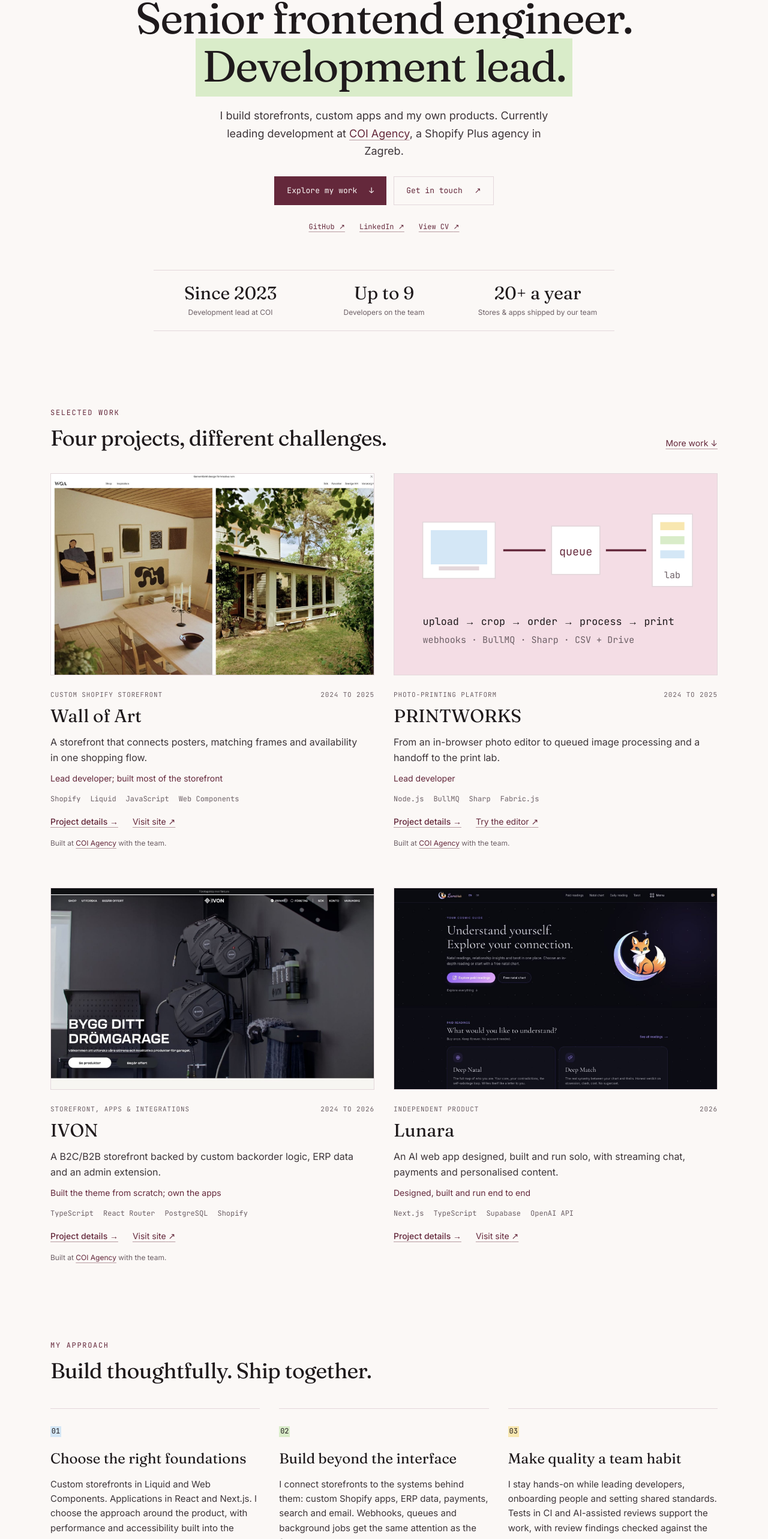
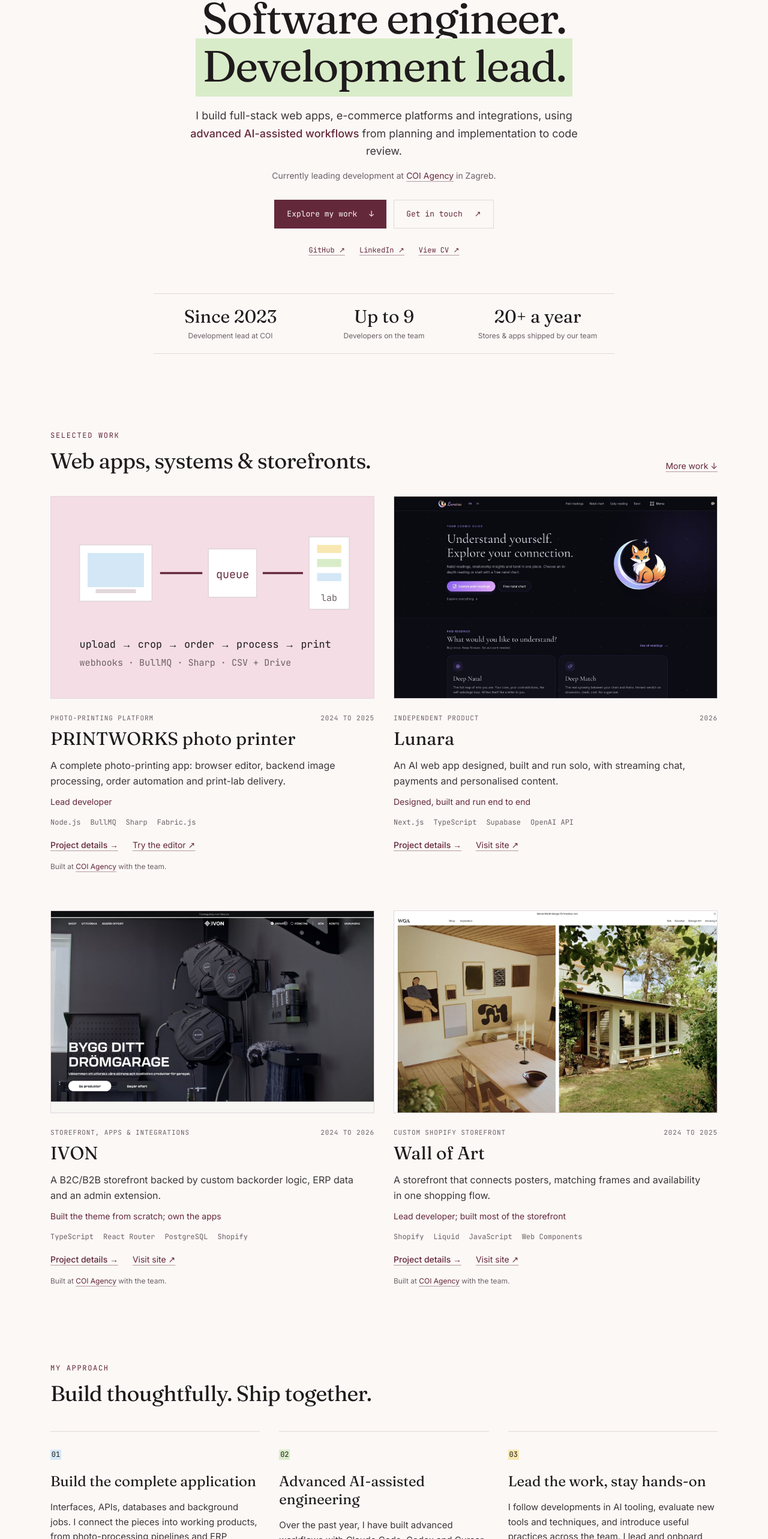
Before and after one commit to labranka/branka-portfolio, a Next.js app: page / in a window 1280 px wide. Shown: the part 211-2777 px from the top of the page at 60% size. Built offline with nearby package versions, Linux system fonts and the light colour scheme.

Commit message:
Highlight full-stack engineering and advanced AI workflows

```diff
--- a/src/app/opengraph-image.tsx
+++ b/src/app/opengraph-image.tsx
@@ -1,6 +1,6 @@
 import { ImageResponse } from "next/og";
 
-export const alt = "Branka Lakićević, senior frontend engineer and development lead. Storefronts, apps and independent products.";
+export const alt = "Branka Lakićević, software engineer and development lead. Full-stack apps and advanced AI-assisted engineering.";
 export const size = { width: 1200, height: 630 };
 export const contentType = "image/png";
 
@@ -10,11 +10,11 @@ export default function OpenGraphImage() {
       <div style={{ display: "flex", fontSize: 22, color: "#64283b" }}>branka.lakicevic</div>
       <div style={{ display: "flex", flexDirection: "column" }}>
         <div style={{ display: "flex", fontSize: 82, letterSpacing: "-3px", lineHeight: 1.15 }}>Branka Lakićević</div>
-        <div style={{ display: "flex", alignSelf: "flex-start", marginTop: 24, padding: "8px 16px", background: "#d9ecc9", fontSize: 36 }}>Senior frontend engineer.</div>
+        <div style={{ display: "flex", alignSelf: "flex-start", marginTop: 24, padding: "8px 16px", background: "#d9ecc9", fontSize: 36 }}>Software engineer.</div>
         <div style={{ display: "flex", marginTop: 14, fontSize: 36 }}>Hands-on development lead.</div>
       </div>
       <div style={{ display: "flex", justifyContent: "space-between", borderTop: "1px solid #e3d7db", paddingTop: 24, fontSize: 20, color: "#64283b" }}>
-        <div style={{ display: "flex" }}>Storefronts · Custom apps · Independent products</div>
+        <div style={{ display: "flex" }}>Full-stack apps · AI-assisted engineering</div>
         <div style={{ display: "flex" }}>Zagreb / Remote</div>
       </div>
     </div>,
--- a/src/components/About.tsx
+++ b/src/components/About.tsx
@@ -6,11 +6,12 @@ export function About() {
     <section id="about" className="section-shell">
       <div className="grid gap-8 md:grid-cols-[1fr_280px] md:items-start md:gap-16">
         <div>
-          <SectionTitle eyebrow="A little about me" title="A developer who also leads." />
+          <SectionTitle eyebrow="A little about me" title="From idea to working product." />
           <div className="mt-7 max-w-2xl space-y-4 text-base leading-relaxed text-body sm:text-[17px]">
-            <p>I lead a team of up to nine developers at <a href="https://coiagency.com" target="_blank" rel="noopener noreferrer" className="text-link">COI Agency</a> and still write code every day. My work includes interviewing and onboarding developers, technical demos with clients and management discussions.</p>
+            <p>I build web applications, e-commerce platforms and integrations across the stack. At <a href="https://coiagency.com" target="_blank" rel="noopener noreferrer" className="text-link">COI Agency</a>, I lead a team of up to nine developers while staying hands-on with the code, architecture and delivery.</p>
             <p>I started building Shopify stores as a freelancer while studying Information Systems and Technologies at the Faculty of Organizational Sciences in Belgrade. I joined COI in 2022 and became development lead in 2023.</p>
-            <p>Outside agency work, I build and run my own products. That gives me room to work on everything from the first interface to payments, accounts and deployment.</p>
+            <p>Over the past year, advanced AI-assisted development has become a core part of my work. I have introduced AI coding workflows, shared standards and automated code review across the team, and continue to evaluate new tools and approaches.</p>
+            <p>Alongside agency work, I design, build and run my own products, from the interface and backend to payments and deployment. Leading a team also means interviewing and onboarding developers, sharing knowledge and working through technical decisions with clients.</p>
             <p className="font-mono text-xs text-plum">Based in Zagreb. Open to Zagreb, Belgrade or remote.</p>
           </div>
         </div>
--- a/src/components/Contact.tsx
+++ b/src/components/Contact.tsx
@@ -8,7 +8,7 @@ export function Contact() {
         <div className="mt-4 grid gap-7 md:grid-cols-[1fr_auto] md:items-end md:gap-12">
           <div>
             <h2 className="font-display text-4xl leading-tight tracking-[-0.02em] text-ink sm:text-5xl">Let&apos;s build something good.</h2>
-            <p className="mt-4 max-w-lg text-base leading-relaxed">Open to frontend engineering and development lead opportunities in Zagreb, Belgrade or remotely.</p>
+            <p className="mt-4 max-w-lg text-base leading-relaxed">Open to software engineering, full-stack development and technical leadership opportunities in Zagreb, Belgrade or remotely.</p>
             <a href={`mailto:${email}`} className="text-link mt-5 inline-block break-all text-base">{email}</a>
           </div>
           <a href="/Branka-Lakicevic-CV.pdf" target="_blank" rel="noopener noreferrer" className="button-primary justify-self-start">View my CV <span aria-hidden="true">↗</span></a>
--- a/src/components/Hero.tsx
+++ b/src/components/Hero.tsx
@@ -4,14 +4,17 @@ export function Hero() {
   return (
     <section className="mx-auto max-w-6xl px-5 pb-12 pt-14 text-center sm:pb-16 sm:pt-20 lg:pt-24">
       <p className="font-mono text-xs uppercase tracking-[0.14em] text-plum">Hi, I&apos;m Branka Lakićević</p>
-      <h1 className="mx-auto mt-6 max-w-4xl font-display text-[clamp(2.6rem,5.7vw,4.6rem)] leading-[1.1] tracking-[-0.025em] text-ink">
-        Senior frontend engineer.<br />
+      <h1 className="mx-auto mt-6 max-w-4xl font-display text-[clamp(2rem,5.7vw,4.6rem)] leading-[1.1] tracking-[-0.025em] text-ink">
+        Software engineer.<br />
         <span className="hl mark-sage">Development lead.</span>
       </h1>
-      <p className="mx-auto mt-7 max-w-xl text-base leading-relaxed text-body sm:text-lg">
-        I build storefronts, custom apps and my own products.
-        Currently leading development at{" "}
-        <a href="https://coiagency.com" target="_blank" rel="noopener noreferrer" className="text-link">COI Agency</a>, a Shopify Plus agency in Zagreb.
+      <p className="mx-auto mt-7 max-w-2xl text-base leading-relaxed text-body sm:text-lg">
+        I build full-stack web apps, e-commerce platforms and integrations, using{" "}
+        <span className="font-medium text-plum">advanced AI-assisted workflows</span>{" "}
+        from planning and implementation to code review.
+      </p>
+      <p className="mx-auto mt-4 max-w-xl text-sm leading-relaxed text-muted">
+        Currently leading development at <a href="https://coiagency.com" target="_blank" rel="noopener noreferrer" className="text-link">COI Agency</a> in Zagreb.
       </p>
       <div className="mt-7 flex flex-wrap justify-center gap-3">
         <a href="#work" className="button-primary">Explore my work <span aria-hidden="true">↓</span></a>
--- a/src/components/HowIWork.tsx
+++ b/src/components/HowIWork.tsx
@@ -1,9 +1,9 @@
 import { SectionTitle } from "./SectionTitle";
 
 const principles = [
-  { title: "Choose the right foundations", text: "Custom storefronts in Liquid and Web Components. Applications in React and Next.js. I choose the approach around the product, with performance and accessibility built into the work.", tone: "mark-sky" },
-  { title: "Build beyond the interface", text: "I connect storefronts to the systems behind them: custom Shopify apps, ERP data, payments, search and email. Webhooks, queues and background jobs get the same attention as the frontend.", tone: "mark-sage" },
-  { title: "Make quality a team habit", text: "I stay hands-on while leading developers, onboarding people and setting shared standards. Tests in CI and AI-assisted reviews support the work, with review findings checked against the source.", tone: "mark-sun" },
+  { title: "Build the complete application", text: "Interfaces, APIs, databases and background jobs. I connect the pieces into working products, from photo-processing pipelines and ERP integrations to payments, accounts and deployment.", tone: "mark-sky" },
+  { title: "Advanced AI-assisted engineering", text: "Over the past year, I have built advanced workflows with Claude Code, Codex and Cursor, from planning and implementation to code review. I use coding agents, shared rules and automated PR reviews, checking the output against the source and verifying changes with tests.", tone: "mark-sage" },
+  { title: "Lead the work, stay hands-on", text: "I follow developments in AI tooling, evaluate new tools and techniques, and introduce useful practices across the team. I lead and onboard developers, maintain shared standards and stay hands-on with architecture, implementation and delivery.", tone: "mark-sun" },
 ];
 
 export function HowIWork() {
--- a/src/components/ProjectCard.tsx
+++ b/src/components/ProjectCard.tsx
@@ -15,7 +15,7 @@ export function ProjectCard({ project, story }: (typeof featuredProjects)[number
           <span>{story.label}</span><span>{project.year}</span>
         </div>
         <h3 className="font-display text-3xl leading-tight text-ink">
-          <Link href={href} className="transition-colors hover:text-plum">{project.slug === "printworks-platform" ? "PRINTWORKS" : project.title}</Link>
+          <Link href={href} className="transition-colors hover:text-plum">{project.slug === "printworks-platform" ? "PRINTWORKS photo printer" : project.title}</Link>
         </h3>
         <p className="mt-3 max-w-lg text-base leading-relaxed text-body">{story.summary}</p>
         <p className="mt-3 text-sm text-plum">{project.role}</p>
--- a/src/components/WorkGrid.tsx
+++ b/src/components/WorkGrid.tsx
@@ -6,7 +6,7 @@ export function WorkGrid() {
   return (
     <section id="work" className="section-shell">
       <div className="mb-9 flex flex-wrap items-end justify-between gap-5">
-        <SectionTitle eyebrow="Selected work" title="Four projects, different challenges." />
+        <SectionTitle eyebrow="Selected work" title="Web apps, systems & storefronts." />
         <a href="#more" className="text-link mb-1 text-sm">More work <span aria-hidden="true">↓</span></a>
       </div>
       <div className="grid gap-x-8 gap-y-14 md:grid-cols-2 md:gap-y-16">
--- a/src/content/case-studies.ts
+++ b/src/content/case-studies.ts
@@ -13,22 +13,9 @@ type CaseStudy = {
 // Add measured outcomes only when they can be verified.
 export const caseStudies: CaseStudy[] = [
   {
-    slug: "wall-of-art",
-    label: "Custom Shopify storefront",
-    summary: "A storefront that connects posters, matching frames and availability in one shopping flow.",
-    stack: ["Shopify", "Liquid", "JavaScript", "Web Components"],
-    context: "Wall of Art sells posters and frames. The storefront needed to connect the two, check availability and keep related items together in the cart, while following the supplied design.",
-    implementation: [
-      { title: "Matching products", text: "Built poster and frame matching with availability checks, so the selection flow accounts for the products that can actually be purchased together." },
-      { title: "A connected cart", text: "Implemented grouped cart items with the Shopify Ajax Cart API, keeping the relationship between a poster and its frame visible in the shopping flow." },
-      { title: "Picking up where you left off", text: "Added saved favourites and recently viewed products. Built most of the storefront as lead developer, working with the COI Agency team and supplied designs." },
-    ],
-    delivered: "A custom storefront with connected product selection, grouped cart items and features that help shoppers return to products they have already discovered.",
-  },
-  {
     slug: "printworks-platform",
     label: "Photo-printing platform",
-    summary: "From an in-browser photo editor to queued image processing and a handoff to the print lab.",
+    summary: "A complete photo-printing app: browser editor, backend image processing, order automation and print-lab delivery.",
     stack: ["Node.js", "BullMQ", "Sharp", "Fabric.js"],
     context: "The PRINTWORKS photo-printing flow connects what a customer creates in the browser with the files and order information needed by the print lab.",
     implementation: [
@@ -37,6 +24,19 @@ export const caseStudies: CaseStudy[] = [
       { title: "Prepare production files", text: "Automated the handoff to the print lab through Google Drive and daily production CSVs, connecting storefront orders to the production workflow." },
     ],
     delivered: "A connected flow from photo upload and editing through order processing to production files for the print lab. Built as lead developer at COI Agency with the team.",
+  },
+  {
+    slug: "lunara",
+    label: "Independent product",
+    summary: "An AI web app designed, built and run solo, with streaming chat, payments and personalised content.",
+    stack: ["Next.js", "TypeScript", "Supabase", "OpenAI API"],
+    context: "Lunara is my own web app for astrology, tarot and personal reflection. I own the product from its interface and application code to payments and deployment.",
+    implementation: [
+      { title: "Build the product", text: "Designed and built the application in Next.js, React and TypeScript, with personalised AI content and a streaming chat with memory on the OpenAI API." },
+      { title: "Connect purchases to access", text: "Integrated subscriptions and one-off purchases through Gumroad webhooks, including guest checkout with tokenised email delivery." },
+      { title: "Support accounts and languages", text: "Used Supabase with row-level security for application data and built the localisation structure for nine locales. English and Serbian are the polished locales." },
+    ],
+    delivered: "A live, independently built product with personalised content, streaming chat, accounts and paid access, deployed on Vercel.",
   },
   {
     slug: "ivon",
@@ -52,17 +52,17 @@ export const caseStudies: CaseStudy[] = [
     delivered: "A storefront and supporting apps that connect customer orders, backorder information and ERP invoice data, with a dedicated QA and release setup.",
   },
   {
-    slug: "lunara",
-    label: "Independent product",
-    summary: "An AI web app designed, built and run solo, with streaming chat, payments and personalised content.",
-    stack: ["Next.js", "TypeScript", "Supabase", "OpenAI API"],
-    context: "Lunara is my own web app for astrology, tarot and personal reflection. I own the product from its interface and application code to payments and deployment.",
+    slug: "wall-of-art",
+    label: "Custom Shopify storefront",
+    summary: "A storefront that connects posters, matching frames and availability in one shopping flow.",
+    stack: ["Shopify", "Liquid", "JavaScript", "Web Components"],
+    context: "Wall of Art sells posters and frames. The storefront needed to connect the two, check availability and keep related items together in the cart, while following the supplied design.",
     implementation: [
-      { title: "Build the product", text: "Designed and built the application in Next.js, React and TypeScript, with personalised AI content and a streaming chat with memory on the OpenAI API." },
-      { title: "Connect purchases to access", text: "Integrated subscriptions and one-off purchases through Gumroad webhooks, including guest checkout with tokenised email delivery." },
-      { title: "Support accounts and languages", text: "Used Supabase with row-level security for application data and built the localisation structure for nine locales. English and Serbian are the polished locales." },
+      { title: "Matching products", text: "Built poster and frame matching with availability checks, so the selection flow accounts for the products that can actually be purchased together." },
+      { title: "A connected cart", text: "Implemented grouped cart items with the Shopify Ajax Cart API, keeping the relationship between a poster and its frame visible in the shopping flow." },
+      { title: "Picking up where you left off", text: "Added saved favourites and recently viewed products. Built most of the storefront as lead developer, working with the COI Agency team and supplied designs." },
     ],
-    delivered: "A live, independently built product with personalised content, streaming chat, accounts and paid access, deployed on Vercel.",
+    delivered: "A custom storefront with connected product selection, grouped cart items and features that help shoppers return to products they have already discovered.",
   },
 ];
 
--- a/src/content/site.ts
+++ b/src/content/site.ts
@@ -1,4 +1,4 @@
 export const siteUrl = "https://branka-portfolio.vercel.app";
-export const siteTitle = "Branka Lakićević · Senior Frontend Engineer";
-export const siteDescription = "Senior frontend engineer and development lead based in Zagreb. Selected Shopify storefronts, custom apps and independently built products.";
+export const siteTitle = "Branka Lakićević · Software Engineer & Development Lead";
+export const siteDescription = "Software engineer and development lead in Zagreb. Full-stack apps, advanced AI-assisted engineering, coding agents and team adoption of new tools and practices.";
 export const email = "brankarbc96@gmail.com";
```
Also changed, not shown: 1 other file (tests, documents, lock files or other folders).
